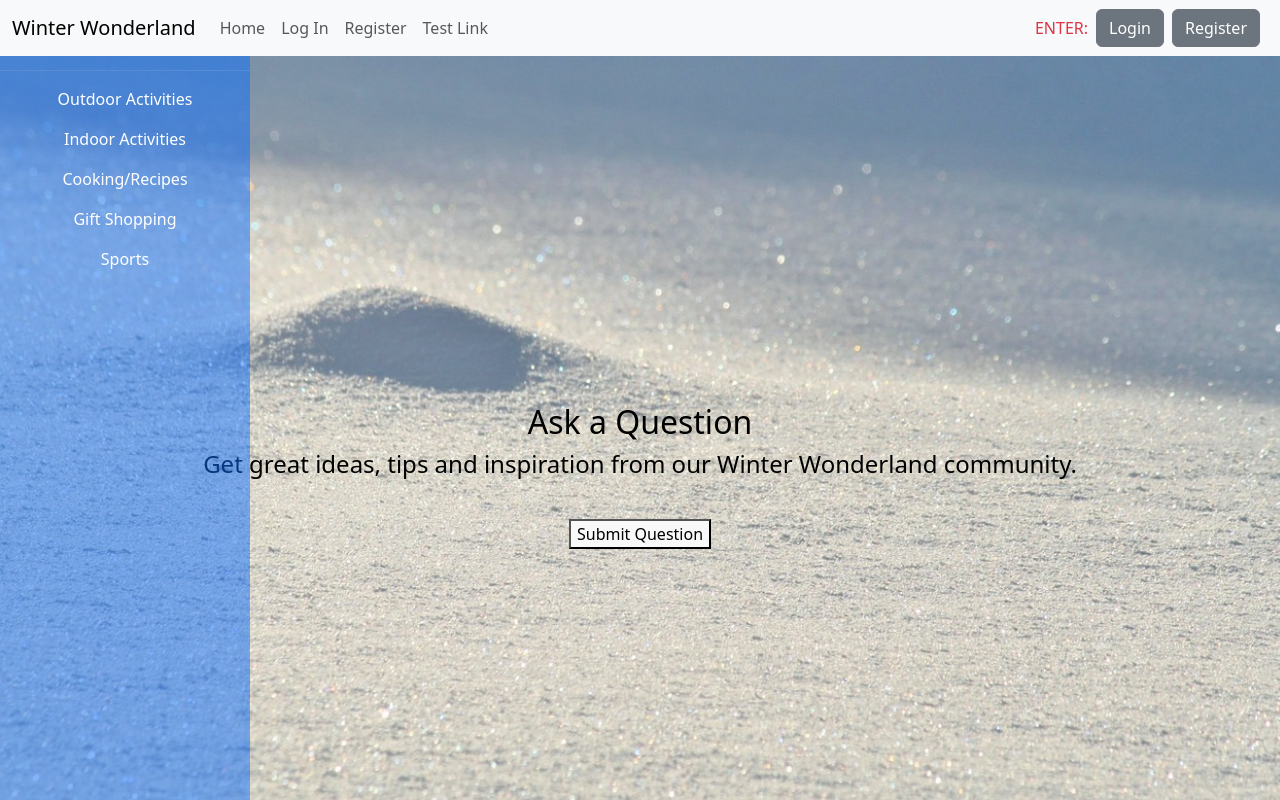
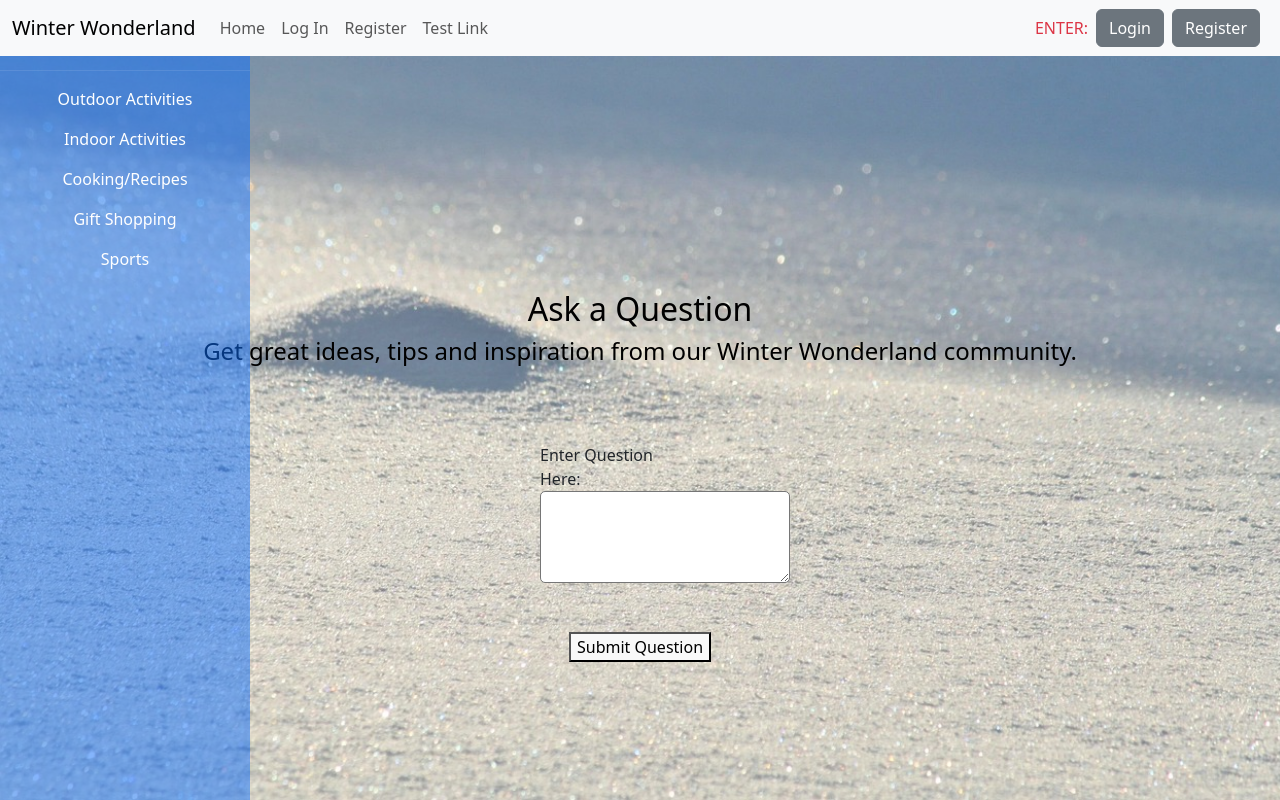
Before and after one commit to hubforschoolwork/pro5go, a React (Vite) app: page /question in a window 1280 px wide. Built offline with nearby package versions, Linux system fonts and the light colour scheme; no server answers.

Commit message:
add textarea to form

```diff
--- a/src/components/questionform.jsx
+++ b/src/components/questionform.jsx
@@ -10,6 +10,18 @@ function Questionit() {
             <h4>Get great ideas, tips and inspiration from our Winter Wonderland community.</h4>
         </div>
 
+        <div className='form-grid'>
+                <label>Enter Question Here:
+                    <textarea name="message" id='message' />
+                </label>
+            </div>
+        {/* <div className='form-grid'>
+                <label>Enter Question Here:
+                    <textarea name="message" id='message' value={formData.message} onChange={handleChange} />
+                </label>
+            </div> */}
+
+
         </>
     );
 }
--- a/src/pages/outdoor.jsx
+++ b/src/pages/outdoor.jsx
@@ -1,16 +1,17 @@
 import React from 'react';
 import Outdoorgalore from '../components/outdoorfun.jsx';
 import Sidebar from '../components/sidebar.jsx';
-import './outdoor.css'
+import './outdoor.css';
+import Questionbutton from '../components/questionbutton.jsx';
 
 function Outdoor() {
     return (
         <>
-        {/* <Dashboard /> */}
+
         <Sidebar />
 
         <div className="form-container">
-
+        <Questionbutton />
         </div>
 
         <Outdoorgalore />
```
